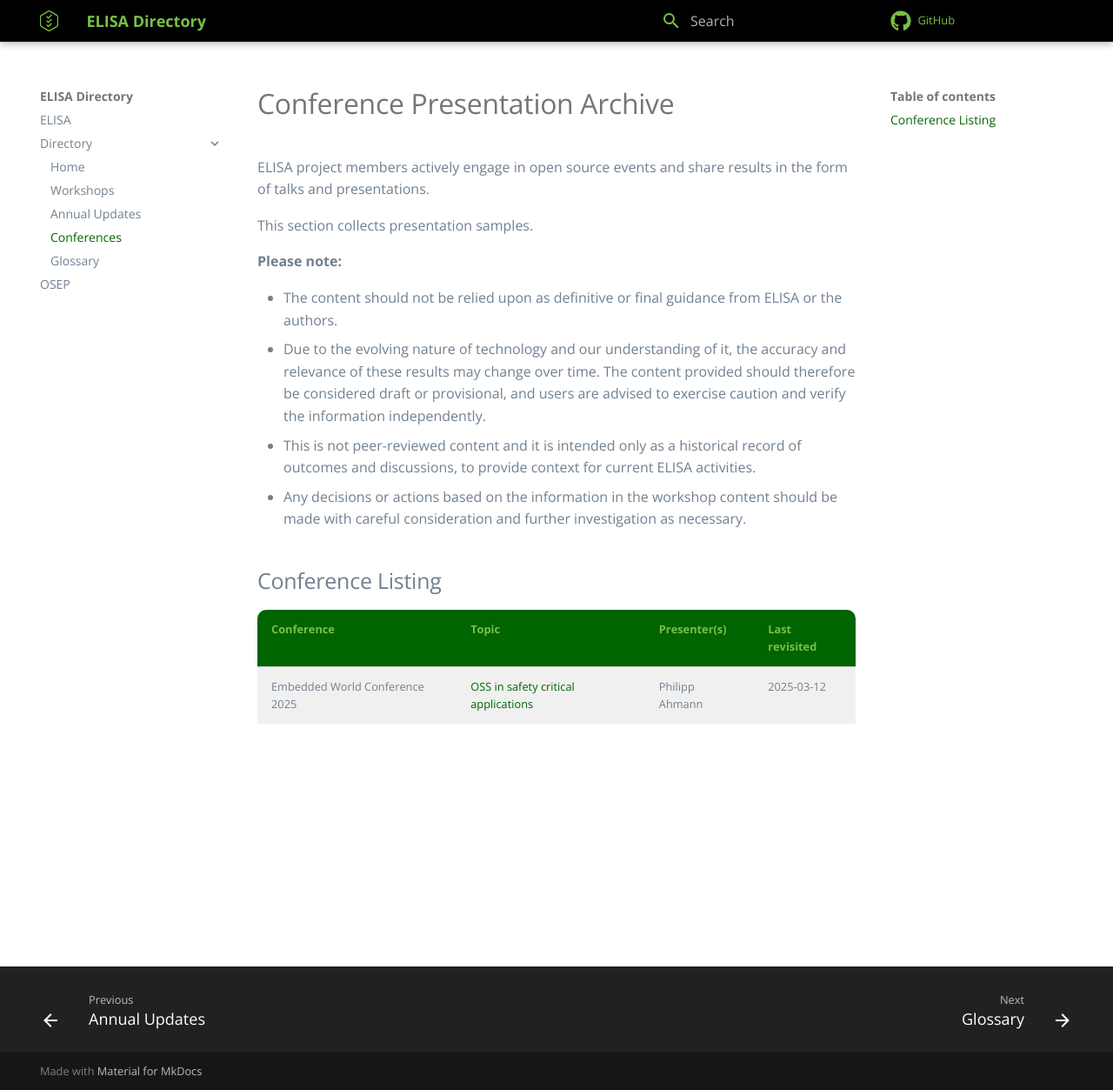
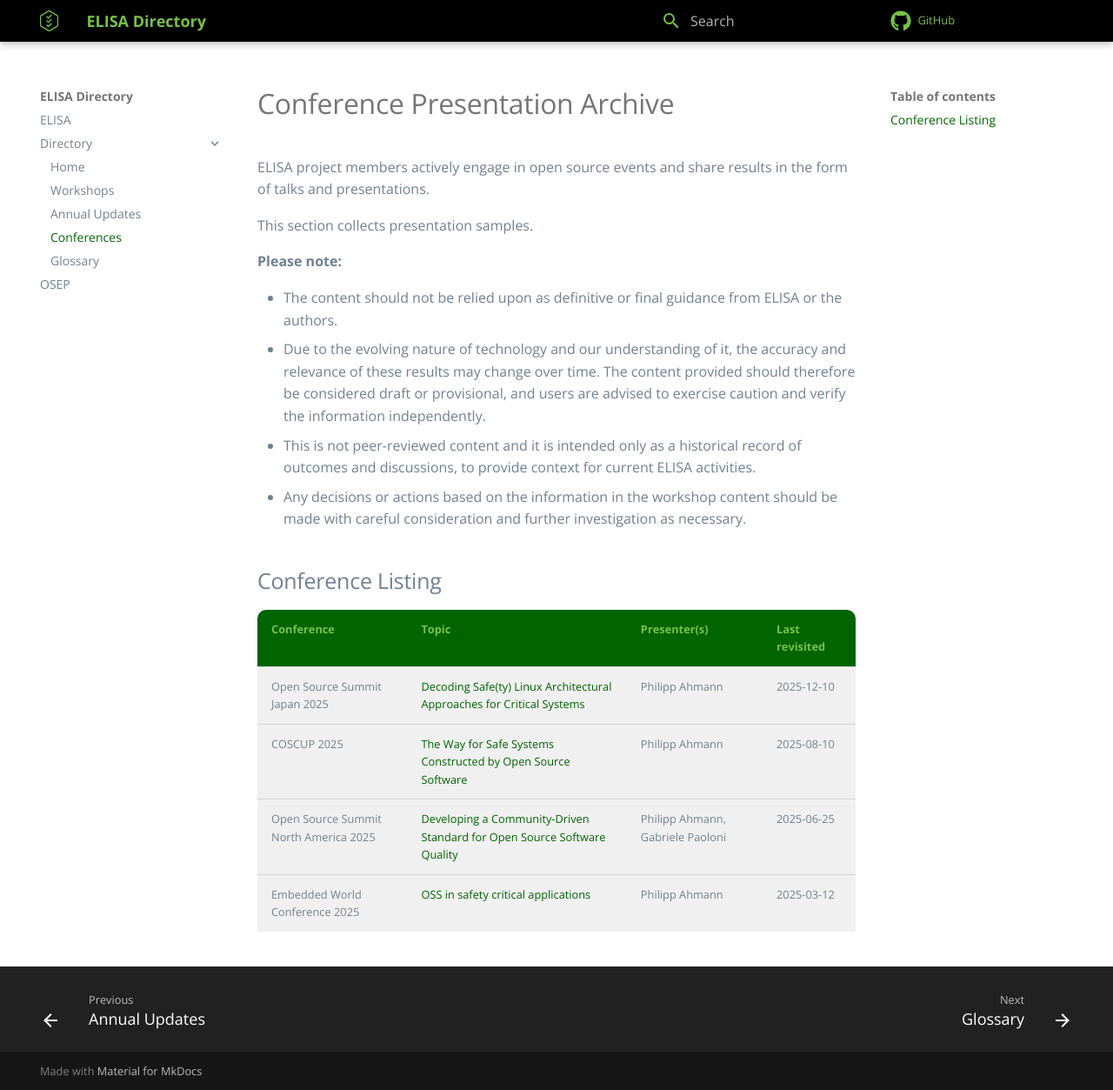
Before and after one commit to elisa-tech/directory, an MkDocs documentation site: the page built from docs/conferences/index.md, in a window 1280 px wide and 1253 px high. Shown: the whole window at 87% size. Built offline with MkDocs 1.6.1 and Material for MkDocs 9.7.7, drawn with Linux system fonts in a browser that asks for light colours; comment, search, counter and statistics services are not loaded.

Commit message:
Add conference presention from 2025 (#19)
Signed-off-by: Philipp Ahmann <philipp.ahmann@de.bosch.com>

```diff
--- a/docs/conferences/index.md
+++ b/docs/conferences/index.md
@@ -16,4 +16,7 @@ This section collects presentation samples.
 
 | Conference | Topic | Presenter(s) | Last revisited |
 | ---------- | ----- | ------------ | -------------- |
+| Open Source Summit Japan 2025 | [Decoding Safe(ty) Linux Architectural Approaches for Critical Systems](2025-12-10_safety_linux_archs_philipp_ahmann.pdf)| Philipp Ahmann | 2025-12-10 |
+| COSCUP 2025 | [The Way for Safe Systems Constructed by Open Source Software](2025-08-10_COSCUP-Safe-Systems-by-OSS-Philipp-Ahmann.pdf)| Philipp Ahmann | 2025-08-10 |
+| Open Source Summit North America 2025 | [Developing a Community-Driven Standard for Open Source Software Quality](2025-06-25_OSS_Quality_Paoloni_Ahmann.pdf)| Philipp Ahmann, Gabriele Paoloni | 2025-06-25 |
 | Embedded World Conference 2025 | [OSS in safety critical applications](2025-03-12-ewc-oss-in-safety-applications-ahmann.pdf)| Philipp Ahmann | 2025-03-12 |
```
Also changed, not shown: 3 other files.
